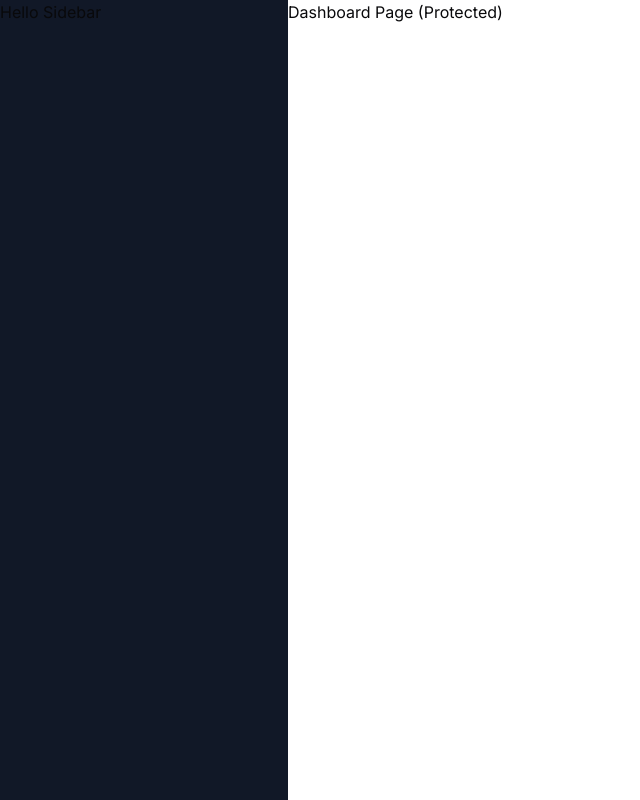
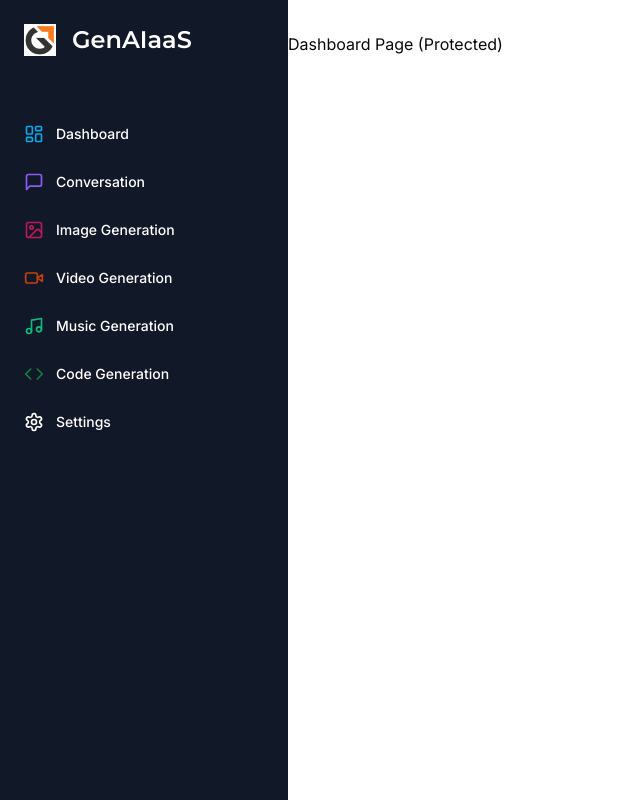
Before and after one commit to EleoXDA/AIaaS_app_nextjs, a Next.js app: page /dashboard in a window 1280 px wide. Shown: the whole page, without its empty margins (0-640 px from the left). Built offline with nearby package versions, Linux system fonts and the light colour scheme.

Commit message:
import both Navbar & Sidebar into Dashboard layout

```diff
--- a/app/(dashboard)/layout.tsx
+++ b/app/(dashboard)/layout.tsx
@@ -1,3 +1,6 @@
+import Navbar from "@/components/navbar";
+import Sidebar from "@/components/sidebar";
+
 const DashboardLayout = ({
   children
 } :{
@@ -7,11 +10,10 @@ const DashboardLayout = ({
     <div className="h-full relative">
       <div className="hidden h-full md:flex md:w-72 md:flex-col md:fixed md:inset-y-0
       z-[80] bg-gray-900">
-        <div>
-          Hello Sidebar
-        </div>
+        <Sidebar />
       </div>
       <main className="md:pl-72">
+        <Navbar />
         {children}
       </main>
     </div>
```
